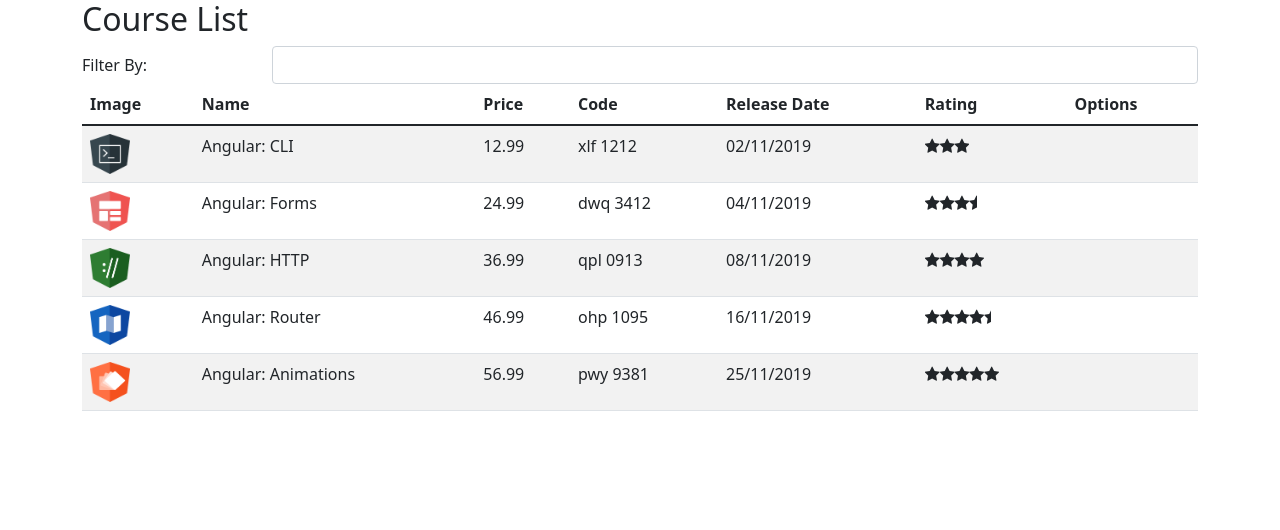
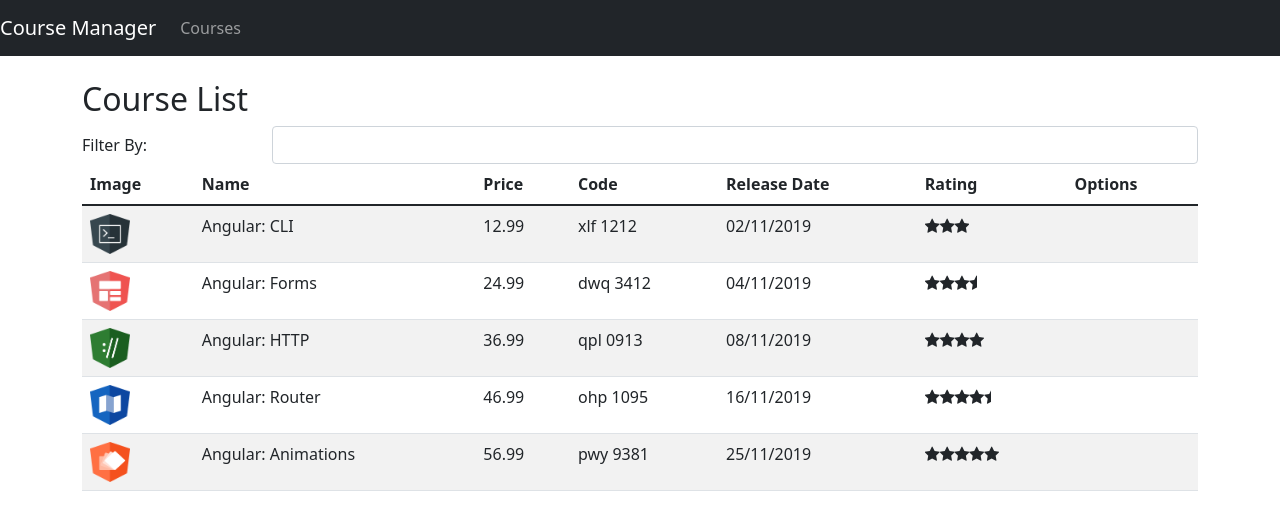
Before and after one commit to ThgMelo/course-manager-DIO, an Angular app: page /courses in a window 1280 px wide. Shown: the top 530 px of the page. Built offline with nearby package versions, Linux system fonts and the light colour scheme.

Commit message:
Protegendo Rotas com Guards

```diff
--- a/src/app/app.component.html
+++ b/src/app/app.component.html
@@ -1,3 +1,5 @@
-<div class="container">
-    <app-course-list></app-course-list>
+<app-nav-bar></app-nav-bar>
+
+<div class="container mt-4">
+    <router-outlet></router-outlet>
 </div>
--- a/src/app/courses/course-list.component.ts
+++ b/src/app/courses/course-list.component.ts
@@ -3,7 +3,6 @@
 import { CourseService } from "./course.service";
 
 @Component({
-    selector: "app-course-list",
     templateUrl: "./course-list.component.html"
 })
 
--- /dev/null
+++ b/src/app/error-404/error-404.component.html
@@ -0,0 +1 @@
+<h2>Error 404</h2>
--- /dev/null
+++ b/src/app/nav-bar/nav-bar.component.html
@@ -0,0 +1,16 @@
+<nav class="navbar navbar-expand-lg navbar-dark bg-dark">
+    <a href="#" class="navbar-brand">Course Manager</a>
+
+    <button class="navbar-toggler" type="button" data-toggle="collapse" data-target="#navbarSupportedContent"
+        aria-controls="navbarSupportedContent" aria-expanded="false" aria-label="Toggle navigation">
+        <span class="navbar-toggler-icon"></span>
+    </button>
+
+    <div class="collapse navbar-collapse" id="navbarSupportedContent">
+        <ul class="navbar-nav mr-auto">
+            <li class="nav-item">
+                <a href="#" routerLinkActive="active" class="nav-link">Courses</a>
+            </li>
+        </ul>
+    </div>
+</nav>
```
Also changed, not shown: src/app/app.module.ts (+19 -2 lines), src/app/error-404/error-404.component.ts (added, +8 -0 lines), src/app/nav-bar/nav-bar.component.ts (added, +9 -0 lines).
